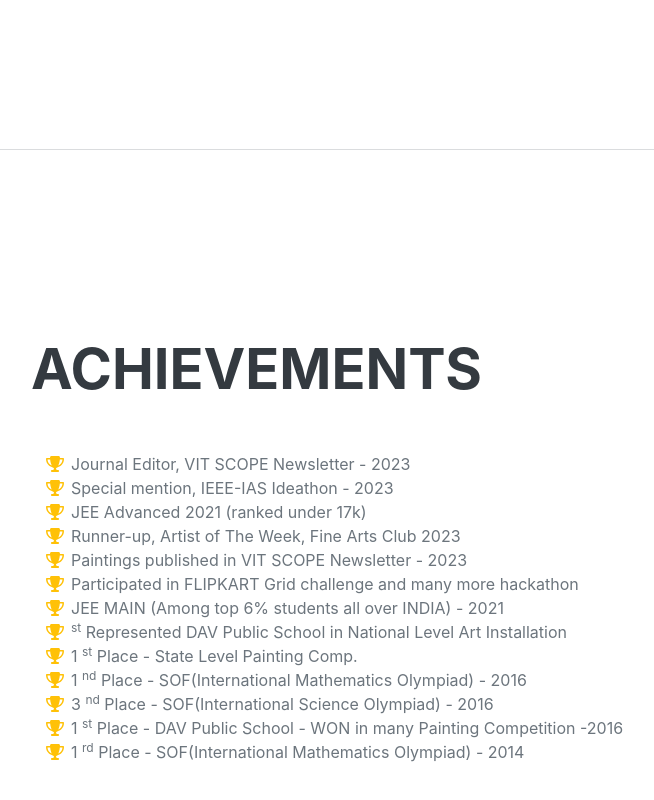
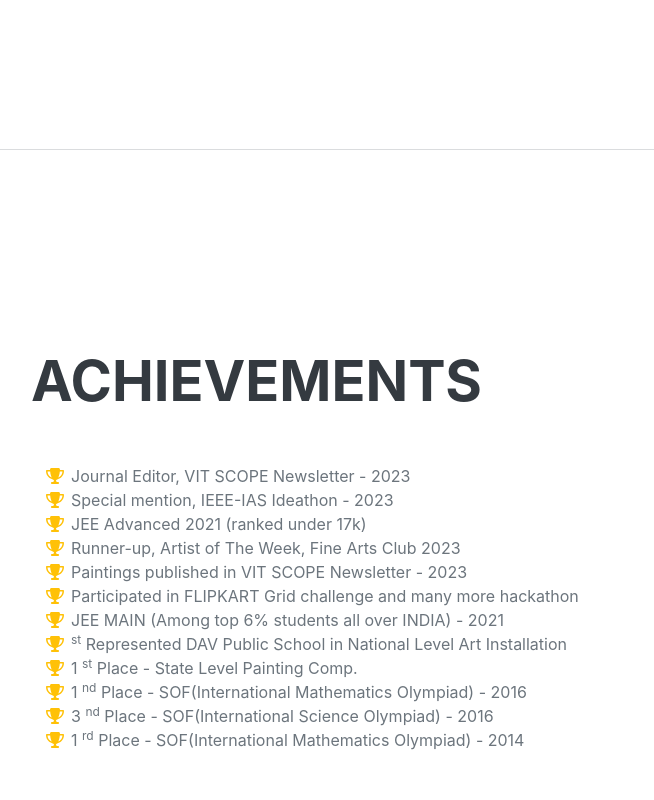
Before and after one commit to piyush-17/piyush_xyz, a plain HTML site: page index.html in a window 1280 px wide. Shown: the part 3855-4655 px from the top of the page, without its empty margins (289-943 px from the left). Drawn offline with nearby package versions, Linux system fonts and the light colour scheme; a web font is replaced by a local one.

Commit message:
index.html

```diff
--- a/index.html
+++ b/index.html
@@ -244,12 +244,6 @@
                     <li>
                         <span class="fa-li"><i class="fas fa-trophy text-warning"></i></span>
                         1
-                        <sup>st</sup>
-                        Place - DAV Public School - WON in many Painting Competition -2016
-                    </li>
-                    <li>
-                        <span class="fa-li"><i class="fas fa-trophy text-warning"></i></span>
-                        1
                         <sup>rd</sup>
                         Place - SOF(International Mathematics Olympiad) - 2014
 
```
